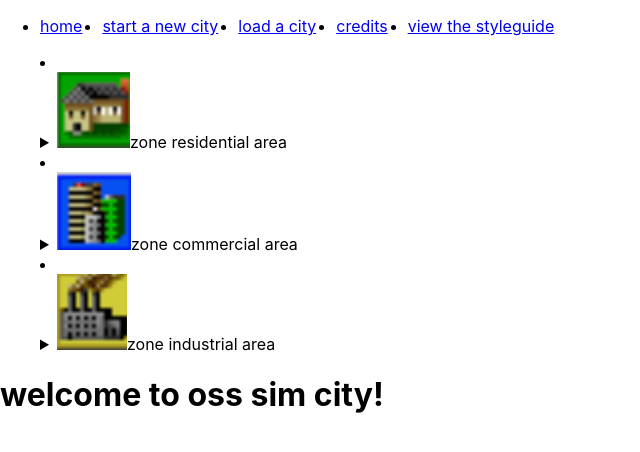
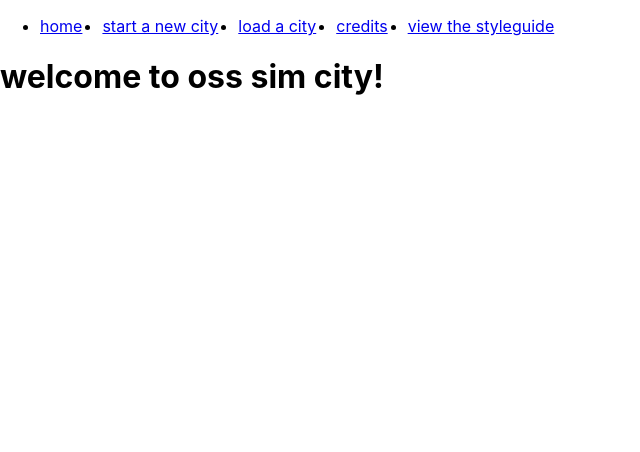
Before and after one commit to danihall/oss-sim-city, a React (Create React App) app: page / in a window 1280 px wide. Shown: the top 452 px of the page, without its empty margins (0-640 px from the left). Built offline with nearby package versions, Linux system fonts and the light colour scheme.

Commit message:
remove toolbar from index.jsx

```diff
--- a/src/index.tsx
+++ b/src/index.tsx
@@ -7,7 +7,6 @@ import "the-new-css-reset";
 import "./index.module.scss";
 
 import { Nav } from "./components/Nav/Nav";
-import { Toolbar } from "./components/Toolbar";
 import LandingPage from "./pages/LandingPage/LandingPage";
 import StyleguidePage from "./pages/StyleguidePage/StyleguidePage";
 
@@ -15,7 +14,6 @@ const Root = () => {
   return (
     <>
       <Nav />
-      <Toolbar />
       <Outlet />
     </>
   );
```
